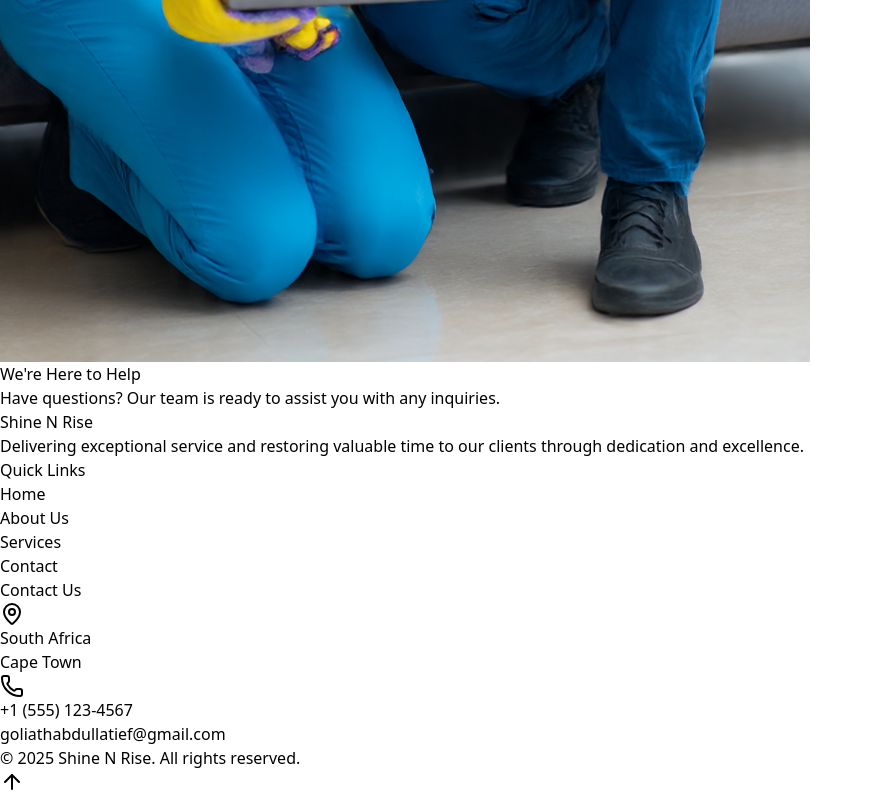
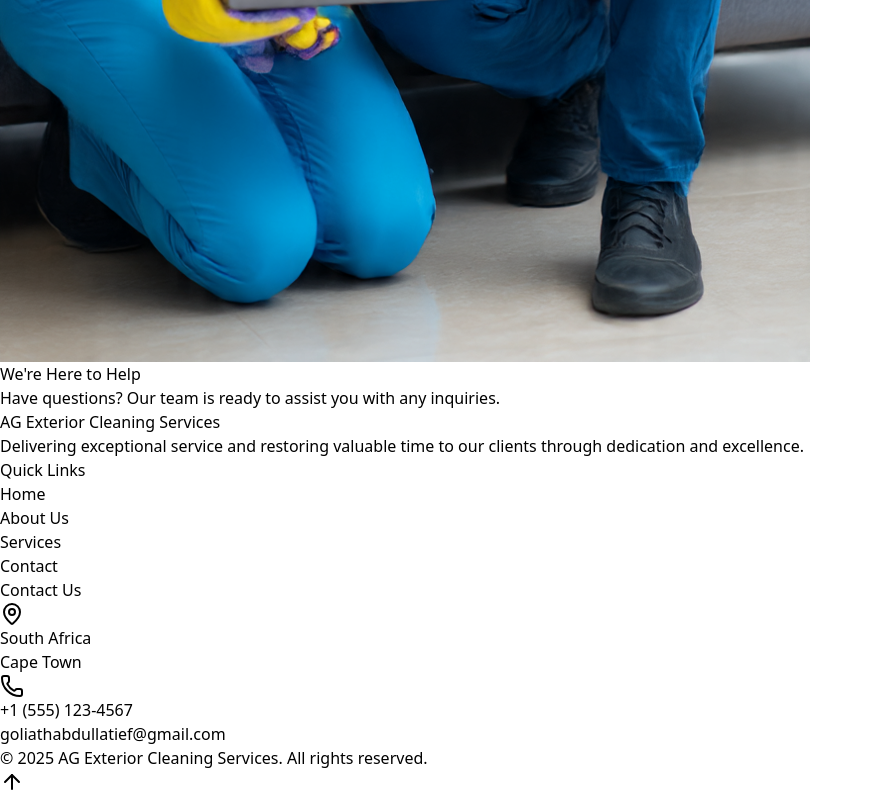
Before and after one commit to kouthardavids/shineNrise, a React (Vite) app in the folder riseandshine/ui/: page / in a window 1280 px wide. Shown: the part 9192-9992 px from the top of the page, without its empty margins (0-873 px from the left). Built offline with nearby package versions, Linux system fonts and the light colour scheme.

Commit message:
Update Footer.tsx

```diff
--- a/riseandshine/ui/src/components/Footer.tsx
+++ b/riseandshine/ui/src/components/Footer.tsx
@@ -11,7 +11,7 @@ const Footer = () => {
             <div className="max-w-7xl mx-auto px-6 py-16">
                 <div className="grid grid-cols-1 md:grid-cols-2 lg:grid-cols-4 gap-12">
                     <div>
-                        <h3 className="text-white text-2xl font-bold mb-4">Shine N Rise</h3>
+                        <h3 className="text-white text-2xl font-bold mb-4">AG Exterior Cleaning Services</h3>
                         <p className="text-gray-400 mb-6 leading-relaxed">
                             Delivering exceptional service and restoring valuable time to our clients through dedication and excellence.
                         </p>
@@ -71,7 +71,7 @@ const Footer = () => {
                 <div className="max-w-7xl mx-auto px-6 py-6">
                     <div className="flex flex-col md:flex-row justify-between items-center gap-4">
                         <p className="text-gray-400 text-sm text-center md:text-left">
-                            © {new Date().getFullYear()} Shine N Rise. All rights reserved.
+                            © {new Date().getFullYear()} AG Exterior Cleaning Services. All rights reserved.
                         </p>
                     </div>
                 </div>
```
